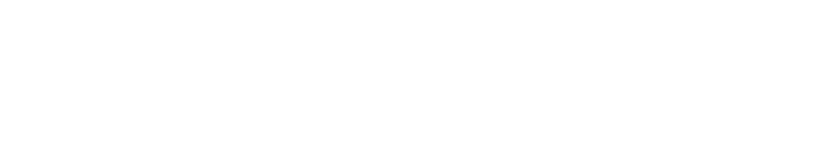
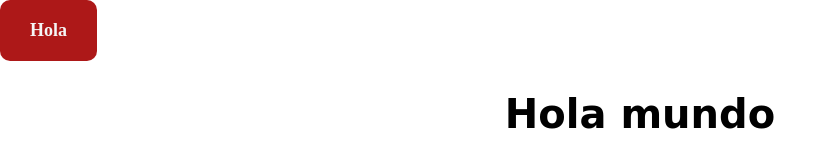
Before and after one commit to miguel-agm-dev/pizzeria, a plain HTML site: page index.html in a window 1280 px wide. Shown: the whole page, without its empty margins (0-837 px from the left). Drawn offline with nearby package versions, Linux system fonts and the light colour scheme; a web font is replaced by a local one.

Commit message:
Utilidades css

```diff
--- a/index.html
+++ b/index.html
@@ -15,5 +15,8 @@
 
     <link href='https://unpkg.com/boxicons@2.1.4/css/boxicons.min.css' rel='stylesheet'>
   </head>
-  <body></body>
+  <body>
+    <a href="" class="btn">Hola</a>
+    <h2 class="title2">Hola mundo</h2>
+  </body>
 </html>
--- a/styles/style.css
+++ b/styles/style.css
@@ -1,3 +1,5 @@
+/*Configuracion inicial*/
+
 *{
     padding: 0;
     margin: 0;
@@ -6,12 +8,12 @@
 }
 
 :root{
-    --bg-color: green;
-    --second-bg-color: red;
+    --bg-color: rgb(15, 116, 15);
+    --second-bg-color: rgb(173, 24, 24);
     --text-color: whitesmoke;
     --hover-color: grey;
-    --font-sans: "Open Sans", sans-serif;
-    --font-pacifico: "Pacifico", cursive;
+    --font-roboto: "Roboto", sans-serif;
+    --font-italian: "Playwrite+IT+Moderna", cursive;
 }
 
 html{
@@ -22,3 +24,33 @@
     font-size: 1.6rem;
     font-family: var(--font-sans);
 }
+
+/*Utilidades*/
+
+.container{
+    max-width: 100rem;
+    padding: 1rem;
+    margin: 0 auto;
+}
+
+.btn{
+    display: inline-block;
+    padding: 2rem 3rem;
+    background-color: var(--second-bg-color);
+    border-radius: 1rem;
+    font-weight: 600;
+    color: var(--text-color);
+    font-size: 1.8rem;
+    transition-duration: 0.3s;
+}
+
+.btn:hover{
+    transform: scale(1.1);
+}
+
+.title2{
+    font-family: var(--font-italian);
+    font-size: 4rem;
+    text-align: center;
+    margin: 3rem 0;
+}
```
